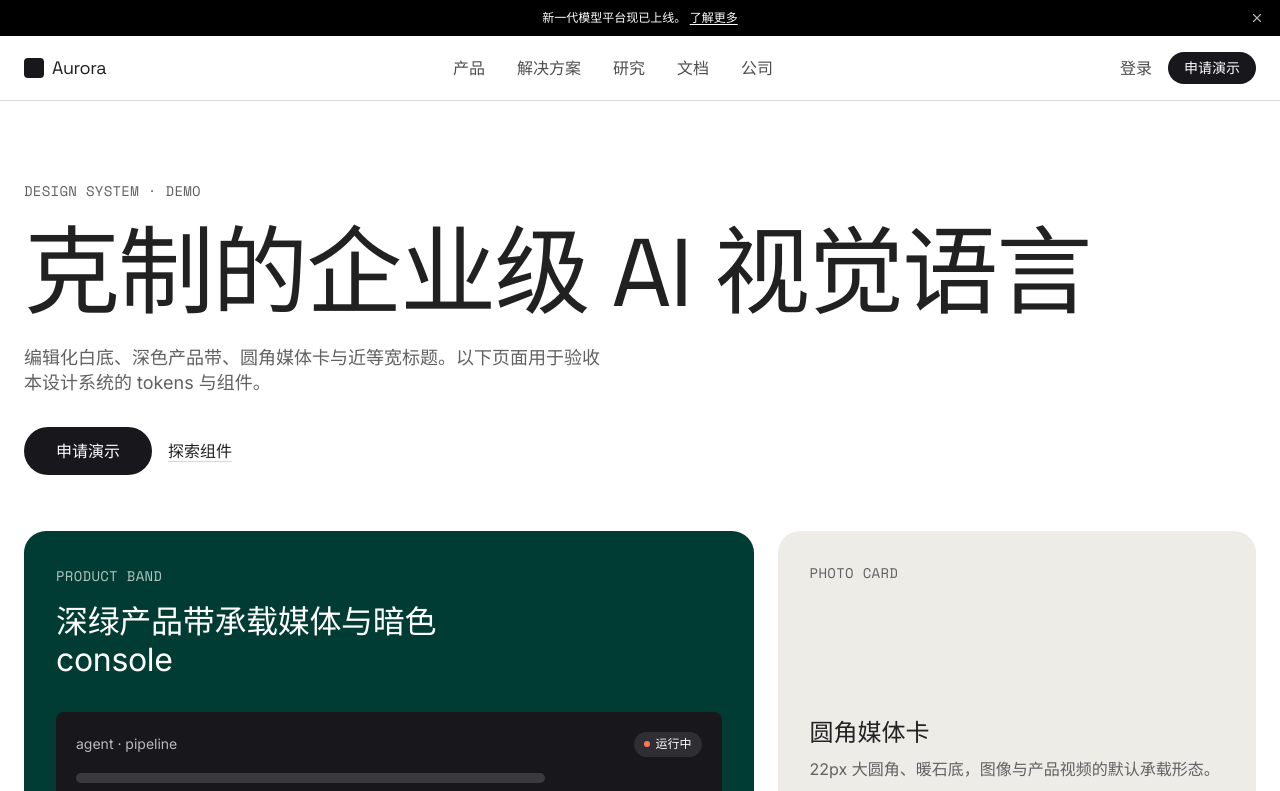
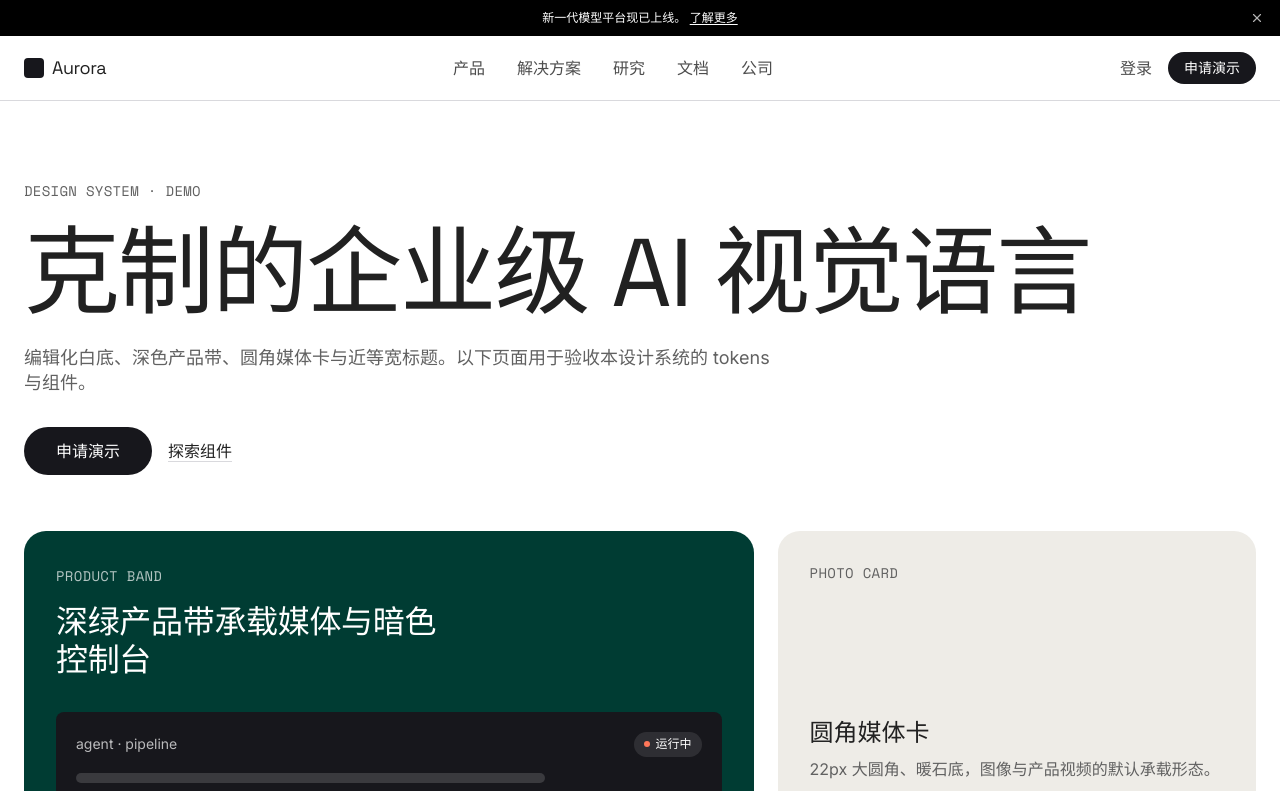
Before and after one commit to roymvp/cohere-design-style, a Next.js app: page / in a window 1280 px wide. Shown: the top 791 px of the page. Built offline with nearby package versions, Linux system fonts and the light colour scheme.

Commit message:
feat: expand hero section paragraph width and correct console term

```diff
--- a/components/showcase/hero-section.tsx
+++ b/components/showcase/hero-section.tsx
@@ -14,7 +14,7 @@ export function HeroSection() {
       <h1 className="type-hero mt-6 text-ink">
         克制的企业级 AI 视觉语言
       </h1>
-      <p className="type-body-large mt-6 max-w-xl text-body-muted">
+      <p className="type-body-large mt-6 max-w-3xl text-body-muted">
         编辑化白底、深色产品带、圆角媒体卡与近等宽标题。以下页面用于验收本设计系统的
         tokens 与组件。
       </p>
@@ -32,7 +32,7 @@ export function HeroSection() {
         <div className="relative overflow-hidden rounded-[var(--radius-lg)] bg-deep-green p-8 lg:col-span-3">
           <span className="type-mono-label text-canvas/70">Product Band</span>
           <p className="type-card-heading mt-4 max-w-sm text-canvas">
-            深绿产品带承载媒体与暗色 console
+            深绿产品带承载媒体与暗色控制台
           </p>
           <div className="mt-8 rounded-[var(--radius-sm)] bg-primary p-5">
             <div className="flex items-center justify-between">
```
